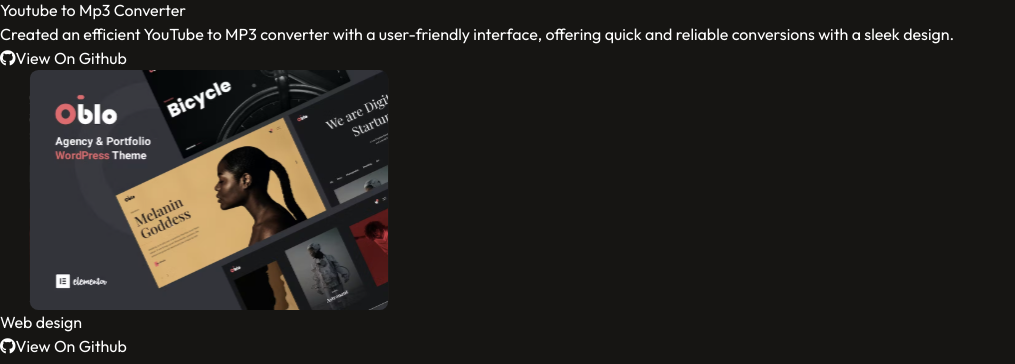
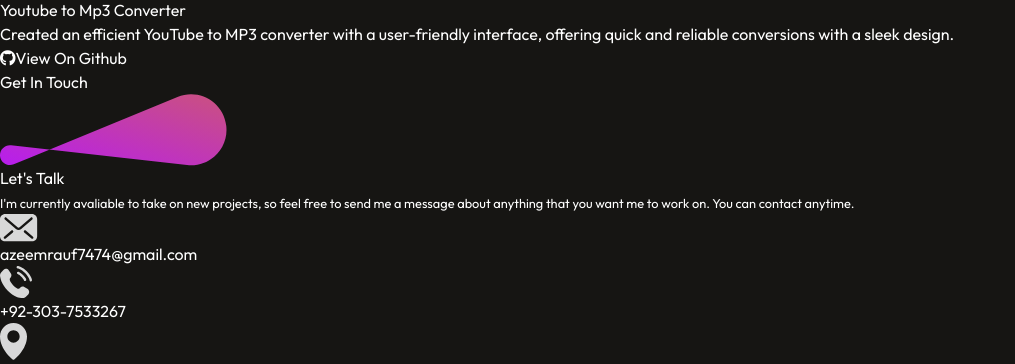
Before and after one commit to azeemdev74/azeem-Portfolio-react, a React (Vite) app: page / in a window 1280 px wide. Shown: the part 3653-4017 px from the top of the page, without its empty margins (0-1015 px from the left). Built offline with nearby package versions, Linux system fonts and the light colour scheme.

Commit message:
contact section update

```diff
--- a/src/App.jsx
+++ b/src/App.jsx
@@ -4,6 +4,7 @@
 import About from './components/About/About'
 import Services from './components/Services/Services'
 import Experience from './components/Experience/Experience'
+import Contact from './components/Contact/Contact'
 
 const App = () => {
 
@@ -15,6 +16,7 @@
       <About />
       <Services />
       <Experience/>
+      <Contact />
 
     </div>
   )
--- /dev/null
+++ b/src/components/Contact/Contact.jsx
@@ -0,0 +1,56 @@
+import React from 'react'
+import  '../Contact/Contact.css'
+
+const Contact = () => {
+    const details=[
+        {
+            d_icon:'assets/mail_icon.svg',
+            d_title:'azeemrauf7474@gmail.com'
+
+        },
+        {
+            d_icon:'assets/call_icon.svg',
+            d_title:'+92-303-7533267'
+
+        },
+        {
+            d_icon:'assets/location_icon.svg',
+            d_title:'Islamabad,PK'
+
+        },
+    ]
+  return (
+    <div className='contact-section flex flex-col justify-center items-center gap-14'>
+        {/* // heading of contact section // */}
+
+      <div className="relative">
+        <h1 className="text-6xl font-semibold px-8">Get In Touch</h1>
+        <img
+          className="absolute bottom-0 right-0 top-3 -z-10 w-40"
+          src="assets/theme_pattern.svg"
+          alt="theme_pattern"
+        />
+      </div>
+      {/* data of contact section  */}
+    <div className=''>
+        {/* // left side of contact us section // */}
+        <div className="contact-left">
+            <h1>Let's Talk</h1>
+            <small>I'm currently avaliable to take on new projects, so feel free to send me a message about anything that you want me to work on. You can contact anytime.</small>
+           {
+            details.map((val)=>
+                <div className='flex'>
+                <img className='w-6' src={val.d_icon} alt="icons-name" />
+                <span>{val.d_title}</span>
+            </div>
+            )
+           }
+
+        </div>
+
+    </div>
+    </div>
+  )
+}
+
+export default Contact
--- a/src/components/Experience/Experience.jsx
+++ b/src/components/Experience/Experience.jsx
@@ -4,7 +4,7 @@
 
 const Experience = () => {
   return (
-    <div className="flex flex-col justify-center items-center gap-8 mx-36 my-10">
+    <div className="flex flex-col justify-center items-center gap-8 mx-36 my-7">
       {/* // My experience section heading // */}
       <div className="relative">
         <h1 className="text-6xl font-semibold px-8">My latest work</h1>
--- a/src/components/Experience/mywork_data.jsx
+++ b/src/components/Experience/mywork_data.jsx
@@ -32,13 +32,13 @@
         w_gitUrl:'',
         w_img:'assets/mp3converter_project.png'
     },
-    {
-        w_title:"Web design",
-        w_desc:'',
-        w_gitUrl:'',
-        w_img:'assets/project_6.svg'
+    // {
+    //     w_title:"Web design",
+    //     w_desc:'',
+    //     w_gitUrl:'',
+    //     w_img:'assets/project_6.svg'
 
-    },
+    // },
 ]
 
 export default mywork_data;
```
Also changed, not shown: src/components/Contact/Contact.css (added).
